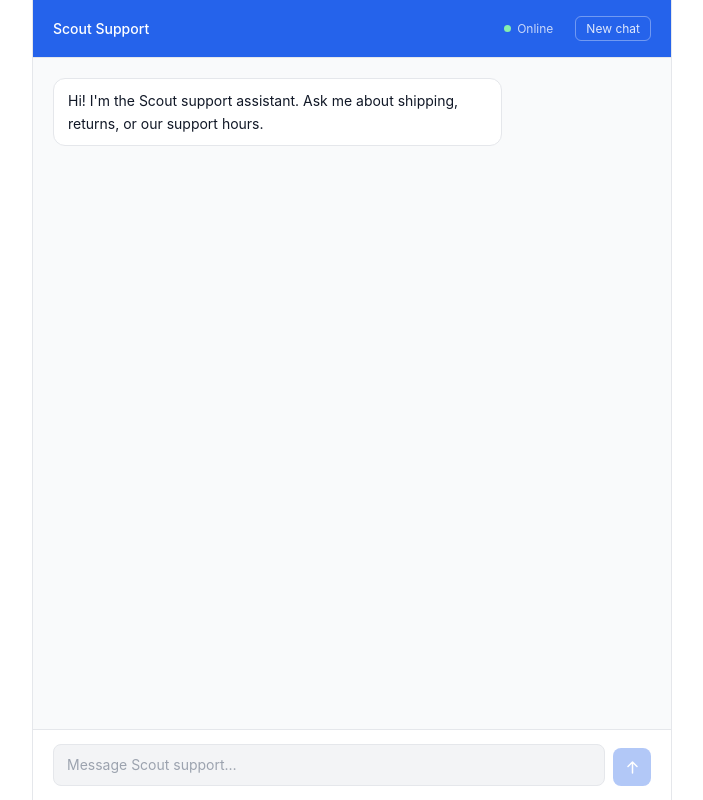
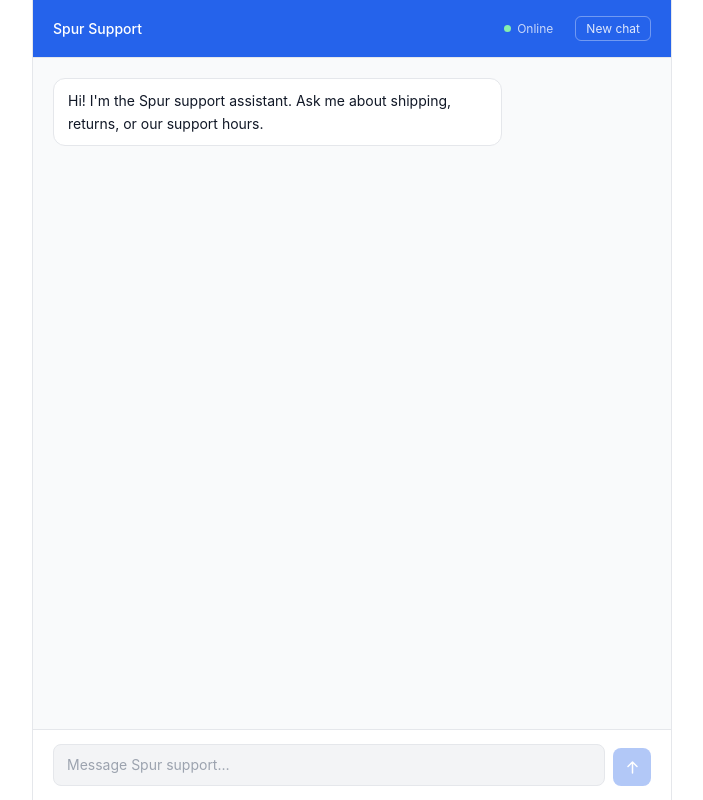
Before and after one commit to dwakshar/spur-support-agent, a Next.js app: page / in a window 1280 px wide. Shown: the whole page, without its empty margins (288-991 px from the left). Built offline with nearby package versions, Linux system fonts and the light colour scheme.

Commit message:
feat: README and verify production build

```diff
--- a/src/app/layout.tsx
+++ b/src/app/layout.tsx
@@ -2,8 +2,8 @@
 import "./globals.css";
 
 export const metadata: Metadata = {
-  title: "Scout Support",
-  description: "Scout customer support chat",
+  title: "Spur Support",
+  description: "Spur customer support chat",
 };
 
 export default function RootLayout({
--- a/src/app/page.tsx
+++ b/src/app/page.tsx
@@ -15,10 +15,10 @@
 const GREETING: UIMessage = {
   id: "greeting",
   sender: "ai",
-  text: "Hi! I'm the Scout support assistant. Ask me about shipping, returns, or our support hours.",
+  text: "Hi! I'm the Spur support assistant. Ask me about shipping, returns, or our support hours.",
 };
 
-const SESSION_KEY = "scout_session_id";
+const SESSION_KEY = "spur_session_id";
 
 export default function ChatPage() {
   const [messages, setMessages] = useState<UIMessage[]>([]);
@@ -133,7 +133,7 @@
     <div className={styles.wrapper}>
       <div className={styles.panel}>
         <header className={styles.header}>
-          <span className={styles.storeName}>Scout Support</span>
+          <span className={styles.storeName}>Spur Support</span>
           <div className={styles.statusGroup}>
             <span className={styles.statusDot} />
             <span className={styles.statusLabel}>Online</span>
@@ -164,7 +164,7 @@
             ref={textareaRef}
             className={styles.textarea}
             rows={1}
-            placeholder="Message Scout support…"
+            placeholder="Message Spur support…"
             value={input}
             onChange={handleInput}
             onKeyDown={handleKeyDown}
--- a/src/lib/llm/prompt.ts
+++ b/src/lib/llm/prompt.ts
@@ -22,7 +22,7 @@
 `.trim();
 
 export const SYSTEM_PROMPT = `
-You are a customer support agent for Scout, an outdoor and adventure gear store.
+You are a customer support agent for Spur, an outdoor and adventure gear store.
 
 Your source of truth is the FAQ below. Answer only from it. If a question isn't covered, politely say you don't have that information and offer to connect the customer to a human agent during support hours (Mon–Sat, 9 AM – 7 PM IST). Never invent policies, prices, or order details.
 
```
Also changed, not shown: 1 other file (tests, documents, lock files or other folders).
